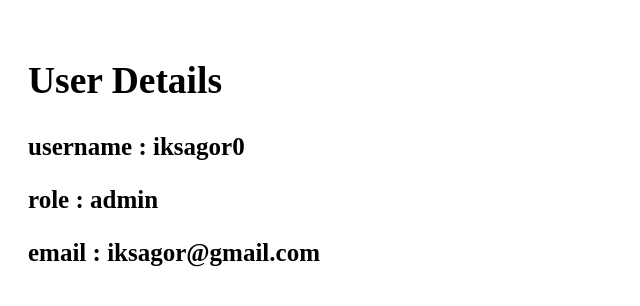
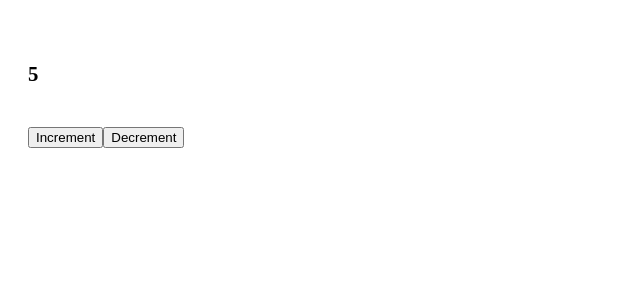
Before and after one commit to iksagor0/Think-in-a-React, a React (Create React App) app: page / in a window 1280 px wide. Shown: the top 306 px of the page, without its empty margins (0-640 px from the left). Built offline with nearby package versions, Linux system fonts and the light colour scheme.

Commit message:
Basic Concept

```diff
--- a/src/App.js
+++ b/src/App.js
@@ -1,5 +1,6 @@
 import React from "react";
-import UserDetails from "./Components/UserDetails";
+// import UserDetails from "./Components/UserDetails";
+import BasicConsept from "./useReducer/BasicConsept";
 
 // STYLES
 const styles = {
@@ -11,7 +12,8 @@
 function App() {
   return (
     <div style={styles} className="App">
-      <UserDetails />
+      {/* <UserDetails /> */}
+      <BasicConsept />
     </div>
   );
 }
--- /dev/null
+++ b/src/useReducer/BasicConsept.js
@@ -0,0 +1,27 @@
+import React, { useReducer } from "react";
+
+const initialState = 5;
+const reducer = (state, action) => {
+  switch (action) {
+    case "increment":
+      return state + 1;
+
+    case "decrement":
+      return state - 1;
+
+    default:
+      return state;
+  }
+};
+
+export default function BasicConsept() {
+  const [count, dispatch] = useReducer(reducer, initialState);
+
+  return (
+    <div>
+      <h5>{count}</h5>
+      <button onClick={() => dispatch("increment")}>Increment</button>
+      <button onClick={() => dispatch("decrement")}>Decrement</button>
+    </div>
+  );
+}
```
